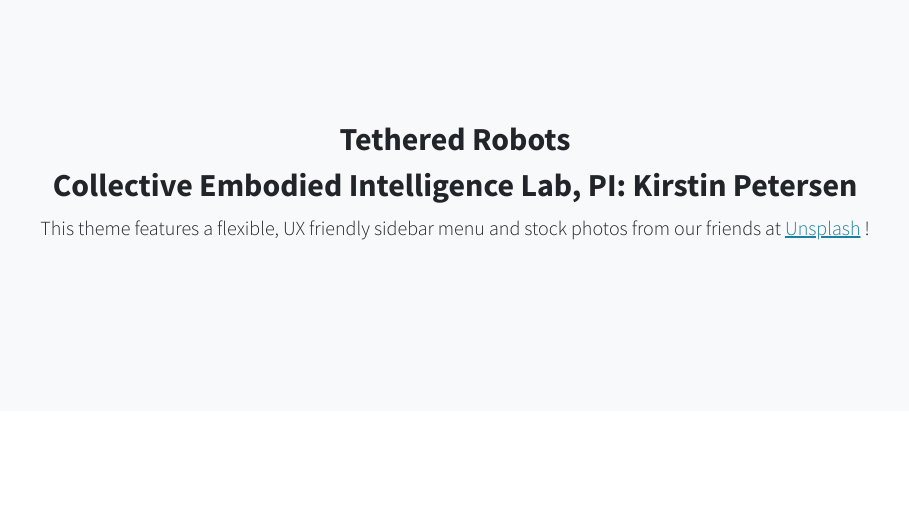
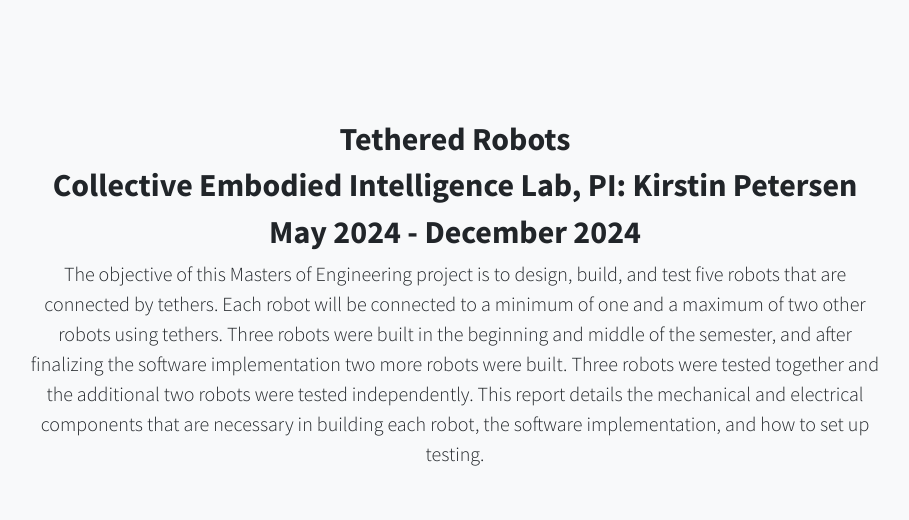
Before and after one commit to MikaylaLahr/Portfolio, a plain HTML site: page startbootstrap-stylish-portfolio-gh-pages/CEI.html in a window 1280 px wide. Shown: the whole page, without its empty margins (185-1094 px from the left). Drawn offline with nearby package versions, Linux system fonts and the light colour scheme.

Commit message:
Update CEI.html

```diff
--- a/startbootstrap-stylish-portfolio-gh-pages/CEI.html
+++ b/startbootstrap-stylish-portfolio-gh-pages/CEI.html
@@ -25,10 +25,16 @@
                     <div class="col-lg-10">
                         <h2>Tethered Robots</h2>
                         <h2>Collective Embodied Intelligence Lab, PI: Kirstin Petersen</h2>
+                        <h2>May 2024 - December 2024</h2>
                         <p class="lead mb-5">
-                            This theme features a flexible, UX friendly sidebar menu and stock photos from our friends at
-                            <a href="https://unsplash.com/">Unsplash</a>
-                            !
+                            The objective of this Masters of Engineering project is to design, build, and test five robots
+                            that are connected by tethers. Each robot will be connected to a minimum of one and a maximum of
+                            two other robots using tethers. Three robots were built in the beginning and middle of the semester,
+                            and after finalizing the software implementation two more robots were built. Three robots were tested
+                            together and the additional two robots were tested independently. This report details the mechanical
+                            and electrical components that are necessary in building each robot, the software implementation,
+                            and how to set up testing.
+                            <!-- <a href="https://unsplash.com/">Unsplash</a> -->
                         </p>
                     </div>
                 </div>
```
